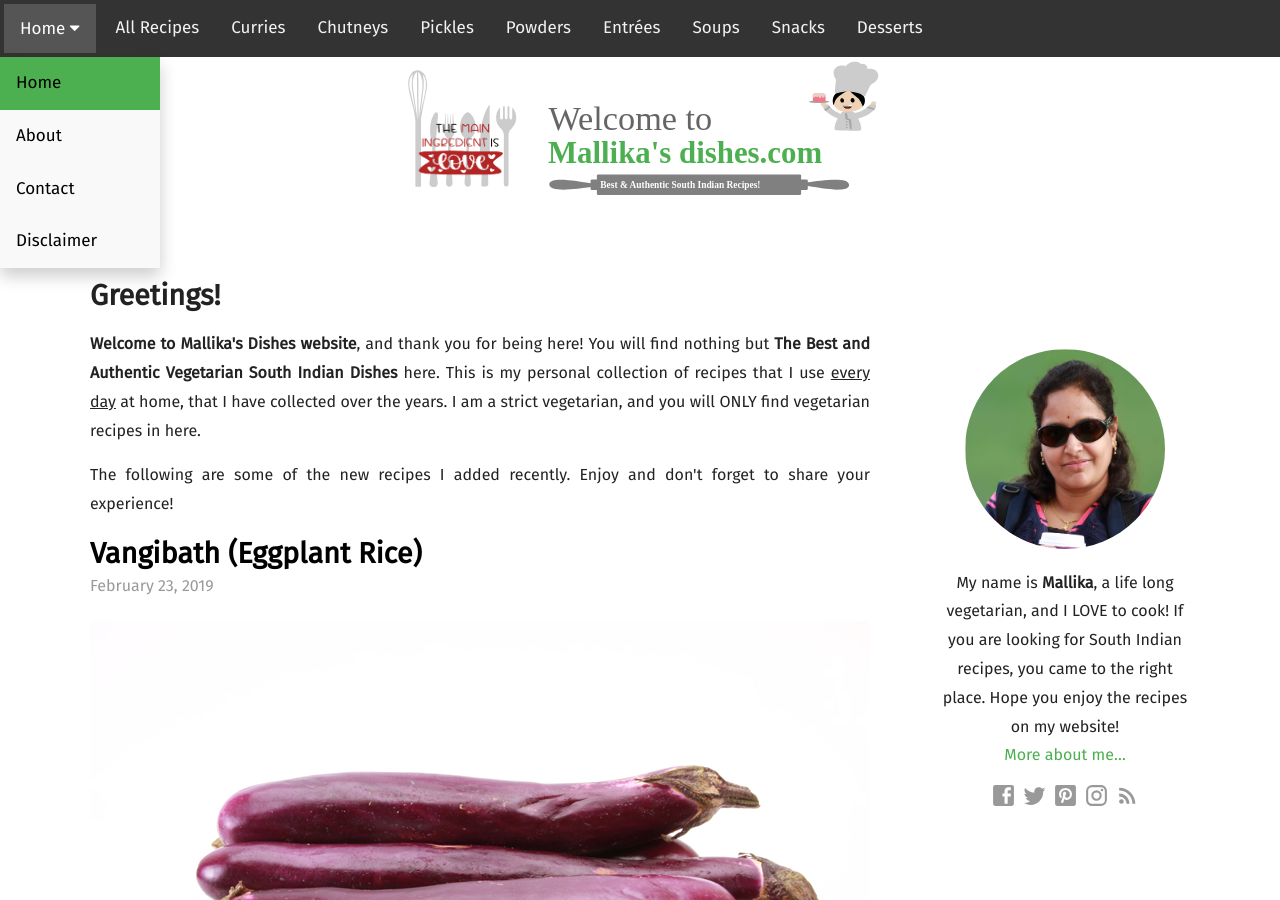
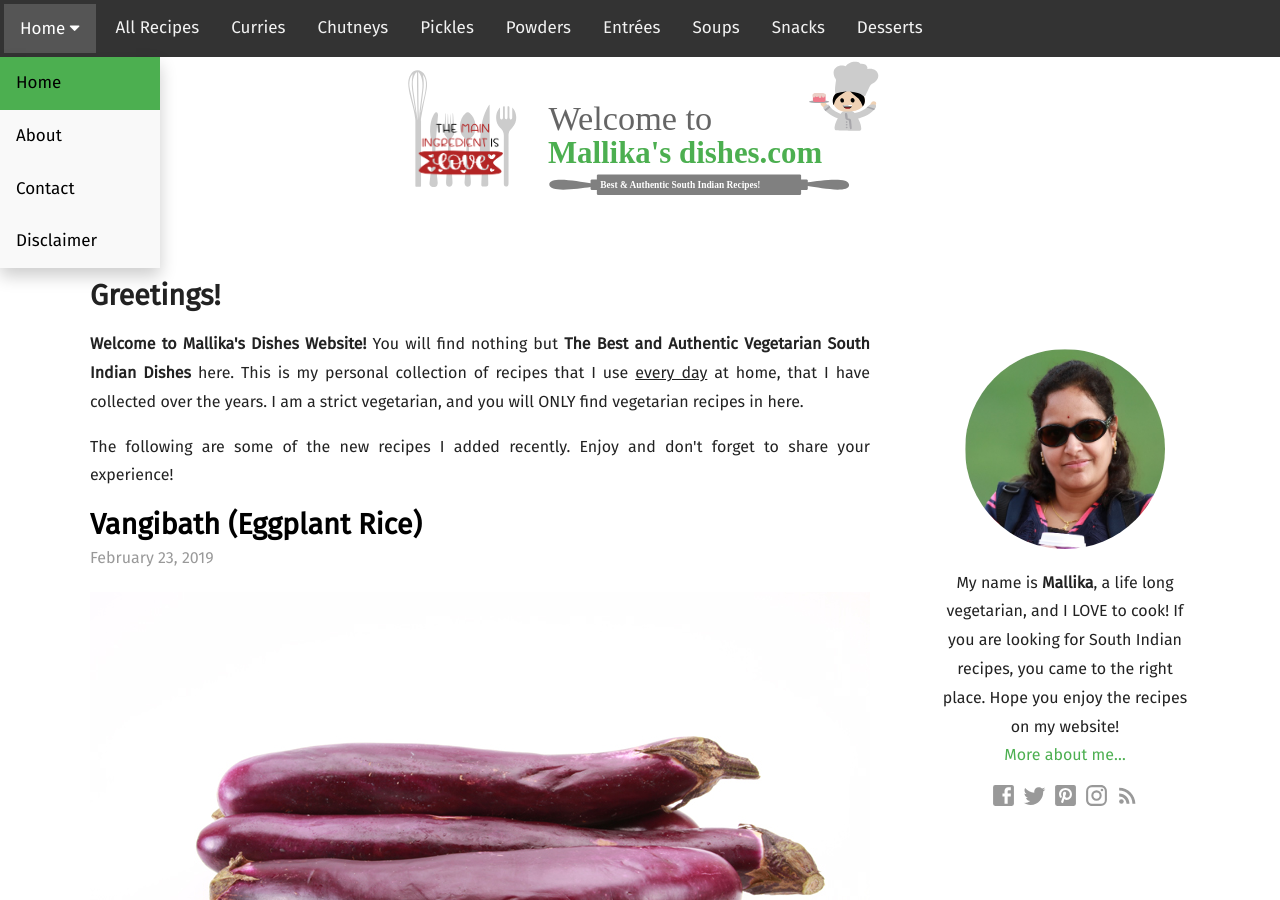
Before and after one commit to mallikasdishes/github.io, a Jekyll site: the page built from index.html, in a window 1280 px wide and 900 px high. Built offline with Jekyll 4.4.1, drawn with Linux system fonts in a browser that asks for light colours; some web fonts are replaced; the list of posts is cut into pages by our own code.

Commit message:
Update index.html

```diff
--- a/index.html
+++ b/index.html
@@ -3,7 +3,7 @@ title: Home
 ---
 <h1>Greetings!</h1>
 
-<p><strong>Welcome to Mallika's Dishes website</strong>, and thank you for being here! You will find nothing but <strong>The Best and Authentic Vegetarian South Indian Dishes</strong> here. This is my personal
+<p><strong>Welcome to Mallika's Dishes Website!</strong> You will find nothing but <strong>The Best and Authentic Vegetarian South Indian Dishes</strong> here. This is my personal
 collection of recipes that I use <u>every day</u> at home, that I have collected over the years. I am a strict vegetarian, and you will ONLY find vegetarian recipes in here.</p>
 
 <p>The following are some of the new recipes I added recently. Enjoy and don't forget to share your experience!</p>
```
